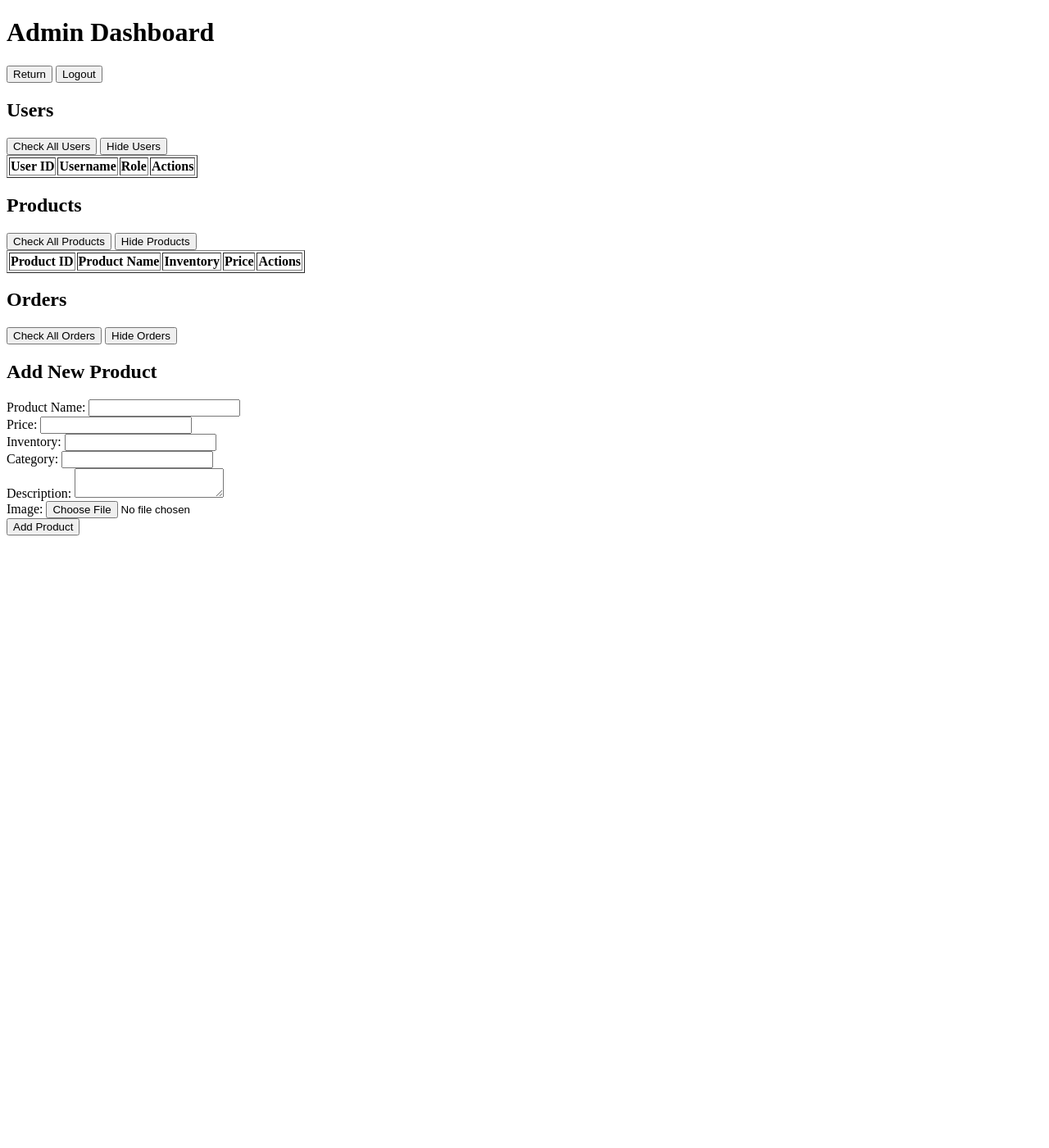
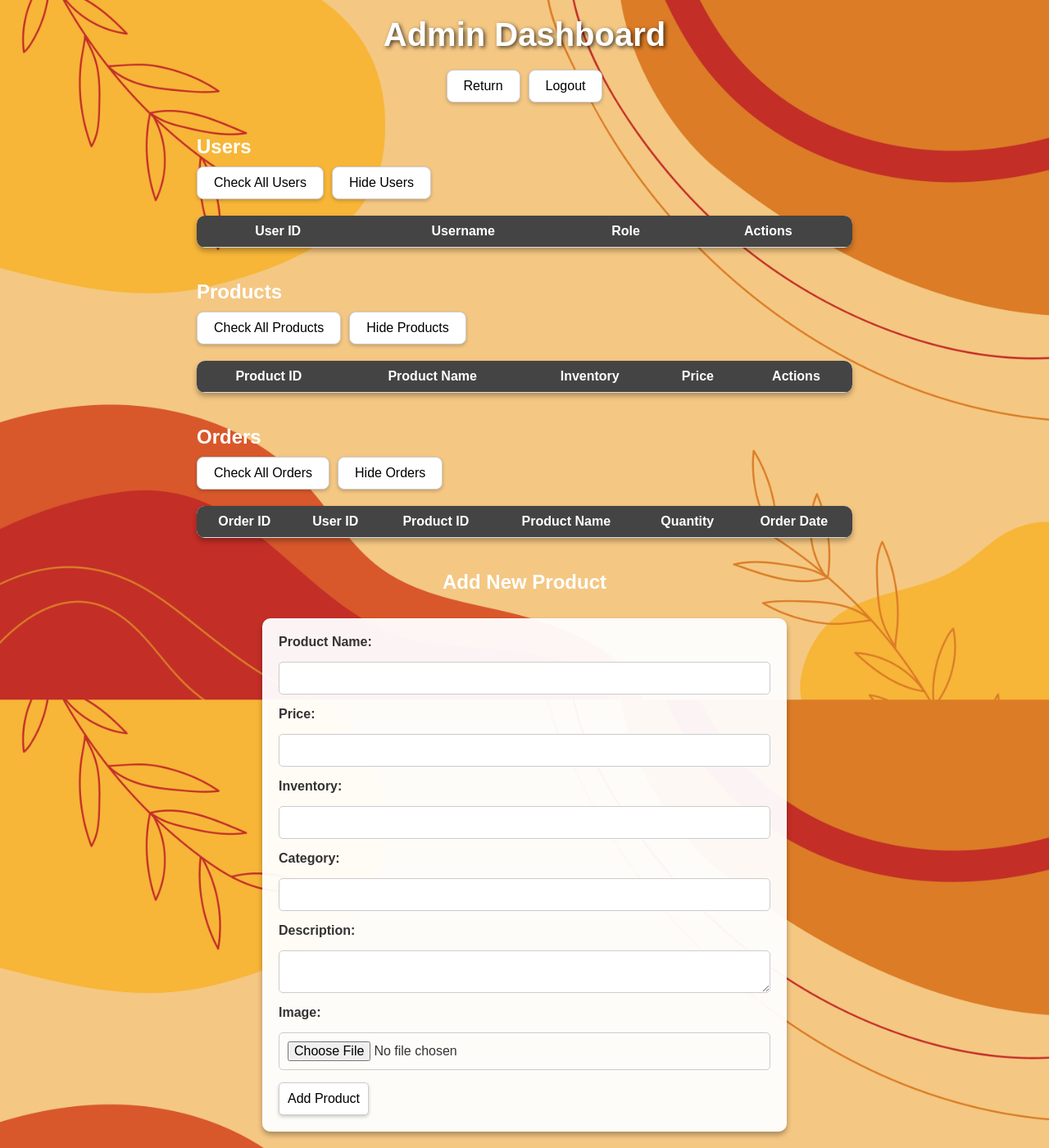
Before and after one commit to BigData2025-Rev/ruili-project1, a Flask app: template templates/admin.html in a window 1280 px wide. Shown: the whole page at 82% size. Before the commit the page ends 653 px from the top, so only its background shows below. Run offline with Flask 3, Linux system fonts and the light colour scheme; the template is opened without the code that fills it, so the values that code supplies are empty.

Commit message:
Added css styles for each web page.

```diff
--- /dev/null
+++ b/static/css/admin.css
@@ -0,0 +1,142 @@
+/* 全局样式 */
+body {
+    margin: 0;
+    padding: 0;
+    font-family: Arial, sans-serif;
+    background: url('/static/img/admin_background.jpg') no-repeat center center fixed;
+    background-size: cover;
+    display: flex;
+    flex-direction: column;
+    align-items: center;
+    justify-content: flex-start;
+    min-height: 100vh;
+    color: #333;
+}
+
+/* 标题样式 */
+h1 {
+    margin: 20px 0;
+    font-size: 2.5em;
+    color: #ffffff;
+    text-shadow: 2px 2px 5px rgba(0, 0, 0, 0.7);
+    text-align: center;
+}
+
+h2 {
+    color: #ffffff;
+    text-align: left;
+    margin: 20px 0 10px;
+    display: inline-block;
+}
+
+/* 按钮容器 */
+.button-container {
+    display: flex;
+    justify-content: flex-start;
+    gap: 10px;
+    margin-bottom: 20px;
+}
+
+/* 按钮样式 */
+button {
+    padding: 10px 20px;
+    font-size: 1em;
+    border: 1px solid #ccc;
+    border-radius: 8px;
+    background: #ffffff;
+    color: #000000;
+    box-shadow: 0 2px 4px rgba(0, 0, 0, 0.2);
+    cursor: pointer;
+    transition: all 0.3s ease;
+}
+
+button:hover {
+    background: #f0f0f0;
+    box-shadow: 0 4px 8px rgba(0, 0, 0, 0.3);
+}
+
+button:active {
+    transform: scale(0.95);
+}
+
+/* 表格样式 */
+table {
+    width: 90%;                /* 固定宽度百分比 */
+    max-width: 1200px;         /* 最大宽度 */
+    min-width: 800px;          /* 最小宽度 */
+    margin: 0 0 20px;
+    border-collapse: collapse;
+    background: rgba(255, 255, 255, 0.95);
+    border-radius: 10px;
+    overflow: hidden;
+    box-shadow: 0 4px 6px rgba(0, 0, 0, 0.3);
+    visibility: visible;       /* 默认可见 */
+}
+
+table.hidden {
+    visibility: hidden;        /* 表格不可见，但占位 */
+}
+
+tbody.hidden {
+    display: none;
+}
+
+th, td {
+    padding: 10px;
+    text-align: center;
+    border-bottom: 1px solid #ddd;
+}
+
+th {
+    background: #444;
+    color: #ffffff;
+    font-weight: bold;
+}
+
+tr:hover {
+    background: rgba(0, 123, 255, 0.1);
+}
+
+/* 表单样式 */
+form {
+    width: 90%;
+    max-width: 600px;
+    margin: 20px 0;
+    padding: 20px;
+    background: rgba(255, 255, 255, 0.95);
+    border-radius: 10px;
+    box-shadow: 0 4px 6px rgba(0, 0, 0, 0.3);
+    display: flex;
+    flex-direction: column;
+    gap: 15px;
+}
+
+form label {
+    font-weight: bold;
+    color: #333;
+}
+
+form input, form textarea, form select, form button {
+    padding: 10px;
+    font-size: 1em;
+    border: 1px solid #ccc;
+    border-radius: 5px;
+}
+
+form input:focus, form textarea:focus {
+    outline: none;
+    border-color: #007BFF;
+    box-shadow: 0 0 5px rgba(0, 123, 255, 0.5);
+}
+
+form button {
+    align-self: flex-start;
+    background: #ffffff;
+    color: #000000;
+    border: 1px solid #ccc;
+    cursor: pointer;
+}
+
+form button:hover {
+    background: #f0f0f0;
+}
--- a/static/js/admin.js
+++ b/static/js/admin.js
@@ -210,43 +210,27 @@ document.addEventListener('DOMContentLoaded', () => {
     const ordersTable = document.getElementById('orders-table');
     const ordersTableBody = document.getElementById('orders-table-body');
 
-    // Check All Orders
+    // 显示 Orders 表格内容
     document.getElementById('check-orders-button').addEventListener('click', async () => {
-        ordersTableBody.innerHTML = ''; // Clear existing rows
+        const ordersTableBody = document.getElementById('orders-table-body');
+        ordersTableBody.classList.remove('hidden'); // 显示 tbody
+        ordersTableBody.innerHTML = ''; // 清空现有内容
+
         try {
             const response = await fetch('/orders');
             const result = await response.json();
 
             if (result.success) {
-                ordersTable.style.display = 'table'; // Show table
-
                 result.orders.forEach(order => {
                     const row = document.createElement('tr');
-
-                    const orderIdCell = document.createElement('td');
-                    orderIdCell.textContent = order.id;
-                    row.appendChild(orderIdCell);
-
-                    const userIdCell = document.createElement('td');
-                    userIdCell.textContent = order.user_id;
-                    row.appendChild(userIdCell);
-
-                    const productIdCell = document.createElement('td');
-                    productIdCell.textContent = order.product_id;
-                    row.appendChild(productIdCell);
-
-                    const productNameCell = document.createElement('td');
-                    productNameCell.textContent = order.product_name || 'Unknown';
-                    row.appendChild(productNameCell);
-
-                    const quantityCell = document.createElement('td');
-                    quantityCell.textContent = order.quantity;
-                    row.appendChild(quantityCell);
-
-                    const orderDateCell = document.createElement('td');
-                    orderDateCell.textContent = new Date(order.order_date).toLocaleString();
-                    row.appendChild(orderDateCell);
-
+                    row.innerHTML = `
+                        <td>${order.id}</td>
+                        <td>${order.user_id}</td>
+                        <td>${order.product_id}</td>
+                        <td>${order.product_name || 'Unknown'}</td>
+                        <td>${order.quantity}</td>
+                        <td>${new Date(order.order_date).toLocaleString()}</td>
+                    `;
                     ordersTableBody.appendChild(row);
                 });
             } else {
@@ -259,7 +243,7 @@ document.addEventListener('DOMContentLoaded', () => {
 
     // Hide Orders
     document.getElementById('hide-orders-button').addEventListener('click', () => {
-        ordersTable.style.display = 'none';
+        document.getElementById('orders-table-body').classList.add('hidden');
     });
 
     // Hide Users
--- a/templates/admin.html
+++ b/templates/admin.html
@@ -4,18 +4,24 @@
     <meta charset="UTF-8">
     <meta name="viewport" content="width=device-width, initial-scale=1.0">
     <title>Admin Dashboard</title>
+    <link rel="stylesheet" href="/static/css/admin.css">
     <script src="/static/js/admin.js" defer></script>
 </head>
 <body>
     <h1>Admin Dashboard</h1>
 
+    <div class="button-container">
         <button id="return-button">Return</button>
         <button id="logout-button">Logout</button>
+    </div>
 
+    <div>
         <h2>Users</h2>
+        <div class="button-container">
             <button id="check-users-button">Check All Users</button>
             <button id="hide-users-button">Hide Users</button>
-    <table border="1">
+        </div>
+        <table>
             <thead>
                 <tr>
                     <th>User ID</th>
@@ -24,15 +30,17 @@
                     <th>Actions</th>
                 </tr>
             </thead>
-        <tbody id="users-table">
-            <!-- User rows will be dynamically populated here -->
-        </tbody>
+            <tbody id="users-table"></tbody>
         </table>
+    </div>
 
+    <div>
         <h2>Products</h2>
+        <div class="button-container">
             <button id="check-products-button">Check All Products</button>
             <button id="hide-products-button">Hide Products</button>
-    <table border="1" id="products-table">
+        </div>
+        <table id="products-table">
             <thead>
                 <tr>
                     <th>Product ID</th>
@@ -42,15 +50,17 @@
                     <th>Actions</th>
                 </tr>
             </thead>
-        <tbody id="products-table-body">
-            <!-- Product rows will be dynamically populated here -->
-        </tbody>
+            <tbody id="products-table-body"></tbody>
         </table>
+    </div>
 
+    <div>
         <h2>Orders</h2>
+        <div class="button-container">
             <button id="check-orders-button">Check All Orders</button>
             <button id="hide-orders-button">Hide Orders</button>
-    <table border="1" id="orders-table" style="display:none;">
+        </div>
+        <table id="orders-table">
             <thead>
                 <tr>
                     <th>Order ID</th>
@@ -61,33 +71,27 @@
                     <th>Order Date</th>
                 </tr>
             </thead>
-        <tbody id="orders-table-body">
+            <tbody id="orders-table-body" class="hidden">
                 <!-- Order rows will be dynamically populated here -->
             </tbody>
         </table>
+    </div>
 
     <h2>Add New Product</h2>
     <form id="add-product-form" enctype="multipart/form-data">
         <label for="product-name">Product Name:</label>
         <input type="text" id="product-name" name="name" required>
-        <br>
         <label for="price">Price:</label>
         <input type="number" id="price" name="price" min="0" step="0.01" required>
-        <br>
         <label for="inventory">Inventory:</label>
         <input type="number" id="inventory" name="inventory" min="0" required>
-        <br>
         <label for="category">Category:</label>
         <input type="text" id="category" name="category">
-        <br>
         <label for="description">Description:</label>
         <textarea id="description" name="description"></textarea>
-        <br>
         <label for="image">Image:</label>
         <input type="file" id="image" name="image" accept="image/*">
-        <br>
         <button type="submit">Add Product</button>
     </form>
-
 </body>
 </html>
```
Also changed, not shown: static/css/index.css (added, +68 -0 lines), static/css/order_history.css (added, +87 -0 lines), static/css/welcome.css (added, +105 -0 lines), templates/index.html (+17 -12 lines), templates/order_history.html (+1 -18 lines), templates/welcome.html (+7 -22 lines), static/img/admin_background.jpg (added), static/img/index_background.png (added), 1 other file. Lines whose indentation alone changed are shown as unchanged.
